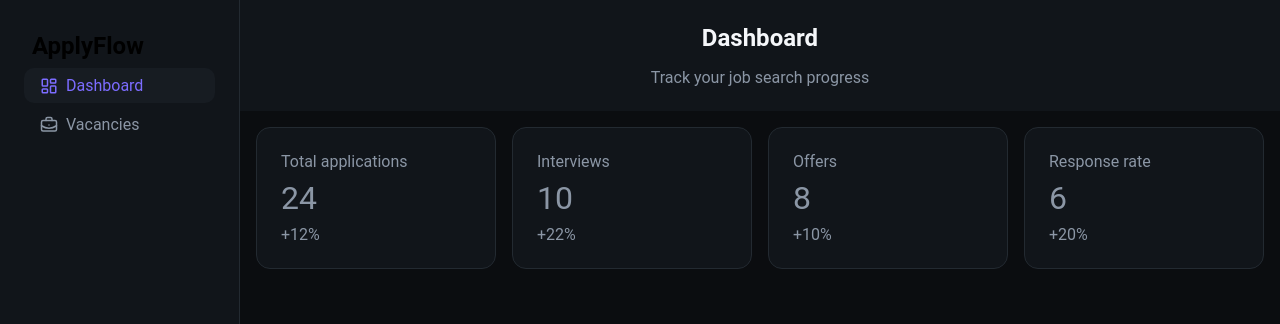
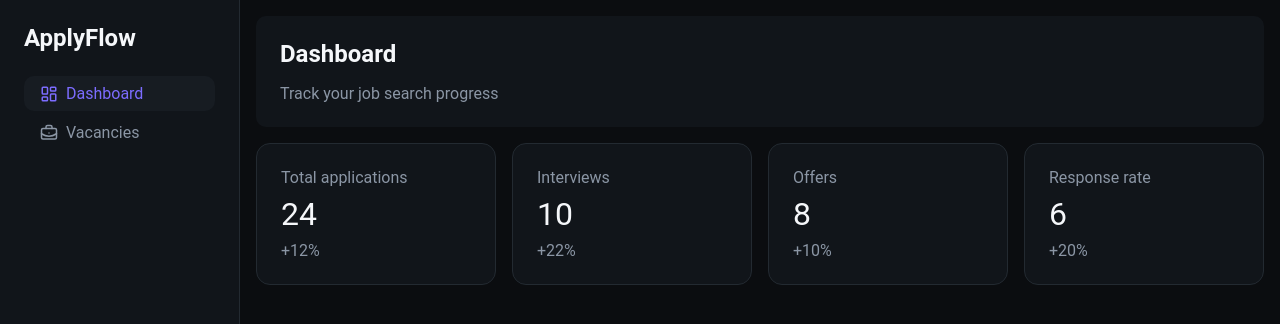
Before and after one commit to SHADrussed/apply-flow, a React (Vite) app: page / in a window 1280 px wide. Shown: the top 324 px of the page. Built offline with nearby package versions, Linux system fonts and the light colour scheme.

Commit message:
small ui fixes

```diff
--- a/src/components/Header/Header.styled.js
+++ b/src/components/Header/Header.styled.js
@@ -6,10 +6,11 @@ export const StyledHeader = styled.header`
   background-color: ${theme.colors.surface};
   display: flex;
   justify-content: flex-start;
-  align-items: center;
+  align-items: flex-start;
   flex-direction: column;
   gap: ${theme.spacing.md};
   min-height: 110px;
+  border-radius: ${theme.radius.md};
 `;
 export const TitleText = styled.h2`
   color: ${theme.colors.text};
--- a/src/components/Sidebar/Sidebar.jsx
+++ b/src/components/Sidebar/Sidebar.jsx
@@ -10,7 +10,6 @@ export default function Sidebar() {
   return (
     <>
       <SidebarBlock>
-        {/* Сделать логотип */}
         <LogoBlock>
           <h2>ApplyFlow</h2>
         </LogoBlock>
--- a/src/components/Sidebar/Sidebar.styled.js
+++ b/src/components/Sidebar/Sidebar.styled.js
@@ -8,9 +8,10 @@ export const SidebarBlock = styled.div`
   background-color: ${theme.colors.surface};
   border-right: 1px solid ${theme.colors.border};
   padding: ${theme.spacing.lg};
+  color: ${theme.colors.text};
 `;
 export const LogoBlock = styled.div`
-  padding: ${theme.spacing.sm};
+  padding-bottom: ${theme.spacing.lg};
 `;
 
 export const NavigationBlock = styled.div`
--- a/src/components/StatCard/StatCard.styled.js
+++ b/src/components/StatCard/StatCard.styled.js
@@ -18,7 +18,7 @@ export const Title = styled.div`
   color: ${theme.colors.textMuted};
 `;
 export const Value = styled.div`
-  color: ${theme.colors.textMuted};
+  color: ${theme.colors.text};
   font-size: ${theme.fontSize.lg};
 `;
 export const ChangeIndicator = styled.div`
--- a/src/pages/DashboardPage.jsx
+++ b/src/pages/DashboardPage.jsx
@@ -19,6 +19,7 @@ export default function DashboardPage() {
         <StatsGrid>
           {stats.map((stat) => (
             <StatCard
+              key={stat.title}
               title={stat.title}
               value={stat.value}
               change={stat.change}
--- a/src/pages/DashboardPage.styled.js
+++ b/src/pages/DashboardPage.styled.js
@@ -3,12 +3,13 @@ import { theme } from "../styles/theme";
 
 export const DashboardStyled = styled.div`
   background-color: ${theme.colors.background};
-  height: 100vh;
+  min-height: 100vh;
+  padding: ${theme.spacing.md};
 `;
 
 export const StatsGrid = styled.div`
   display: grid;
   grid-template-columns: repeat(4, 1fr);
-  padding: ${theme.spacing.md};
+  margin-top: ${theme.spacing.md};
   gap: ${theme.spacing.md};
 `;
```
